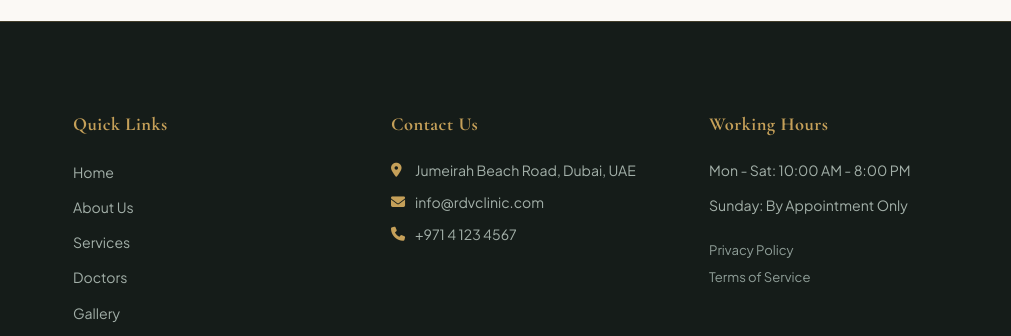
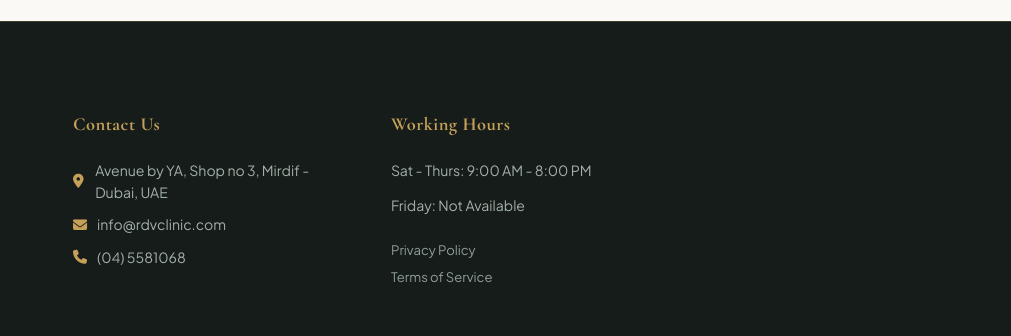
Before and after one commit to newuaeborn-pixel/rdv-clinic, a website: page homepage.html in a window 1280 px wide. Shown: the part 5292-5628 px from the top of the page, 269-1280 px from the left. Drawn offline with nearby package versions, Linux system fonts and the light colour scheme.

Commit message:
Add files via upload

```diff
--- a/homepage.html
+++ b/homepage.html
@@ -334,39 +334,27 @@
         </a>
         <p class="footer-desc" data-i18n="footer_desc">Dubai's leading luxury aesthetic and dermatology sanctuary. Enhancing natural beauty with gold-standard medical precision and FDA-cleared technologies.</p>
         <div class="footer-socials">
-          <a href="#" aria-label="Instagram"><i class="fa-brands fa-instagram"></i></a>
+          <a href="https://www.instagram.com/rendez_vous_clinic" aria-label="Instagram"><i class="fa-brands fa-instagram"></i></a>
           <a href="#" aria-label="TikTok"><i class="fa-brands fa-tiktok"></i></a>
           <a href="#" aria-label="LinkedIn"><i class="fa-brands fa-linkedin"></i></a>
         </div>
-      </div>
-
-      <!-- Column 2: Quick Links -->
-      <div class="footer-col">
-        <h4 data-i18n="foot_links">Quick Links</h4>
-        <ul class="footer-links-list">
-          <li><a href="#home" data-i18n="nav_home">Home</a></li>
-          <li><a href="#about" data-i18n="nav_about">About Us</a></li>
-          <li><a href="#services" data-i18n="nav_services">Services</a></li>
-          <li><a href="#doctors" data-i18n="nav_doctors">Doctors</a></li>
-          <li><a href="#gallery" data-i18n="nav_gallery">Gallery</a></li>
-        </ul>
       </div>
 
       <!-- Column 3: Contact Information -->
       <div class="footer-col">
         <h4 data-i18n="foot_contact">Contact Us</h4>
         <ul class="footer-contact-list">
-          <li><i class="fa-solid fa-location-dot"></i> <span data-i18n="foot_address">Jumeirah Beach Road, Dubai, UAE</span></li>
+          <li><i class="fa-solid fa-location-dot"></i> <span data-i18n="foot_address">Avenue by YA, Shop no 3, Mirdif - Dubai, UAE</span></li>
           <li><i class="fa-solid fa-envelope"></i> info@rdvclinic.com</li>
-          <li><i class="fa-solid fa-phone"></i> +971 4 123 4567</li>
+          <li><i class="fa-solid fa-phone"></i> (04) 5581068</li>
         </ul>
       </div>
 
       <!-- Column 4: Hours & Legal Compliance -->
       <div class="footer-col">
         <h4 data-i18n="foot_hours">Working Hours</h4>
-        <p data-i18n="foot_time_1">Mon - Sat: 10:00 AM - 8:00 PM</p>
-        <p data-i18n="foot_time_2">Sunday: By Appointment Only</p>
+        <p data-i18n="foot_time_1">Sat - Thurs: 9:00 AM - 8:00 PM</p>
+        <p data-i18n="foot_time_2">Friday: Not Available</p>
         <div class="footer-legal-links">
           <a href="#" data-i18n="foot_privacy">Privacy Policy</a>
           <a href="#" data-i18n="foot_terms">Terms of Service</a>
```
